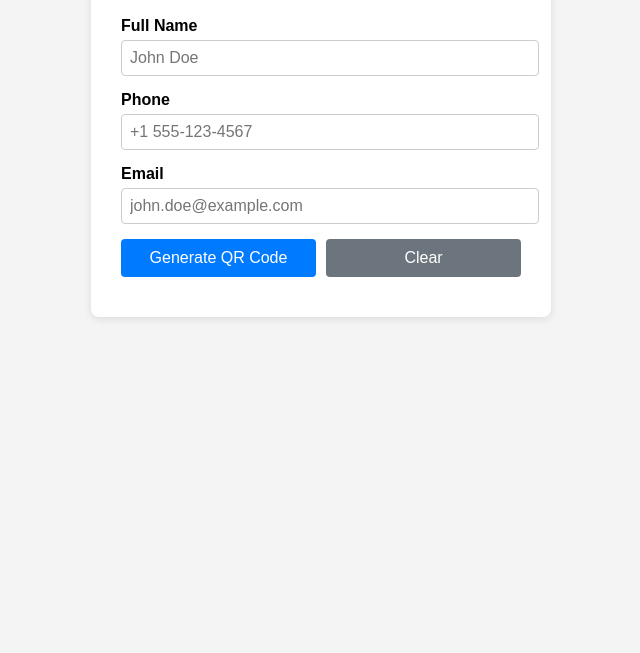
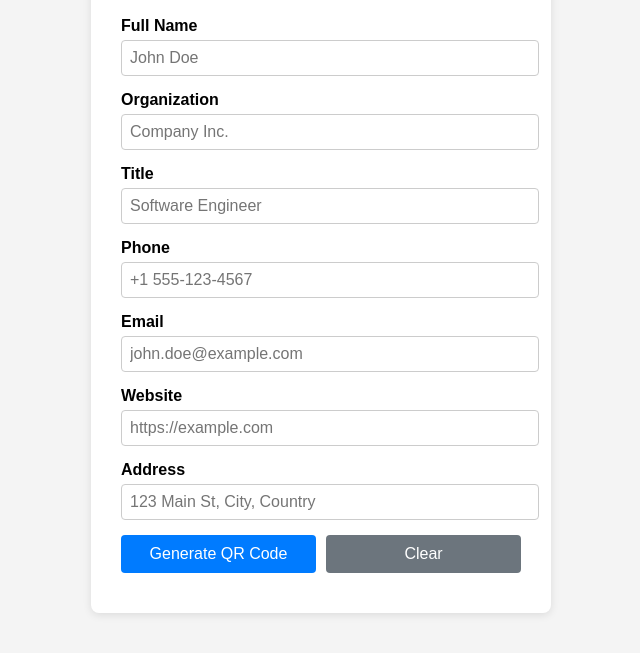
Before and after one commit to securityinfive/QRContactCardGenerator, a plain HTML site: page index.html in a window 1280 px wide. Shown: the part 95-748 px from the top of the page, without its empty margins (319-959 px from the left). Drawn offline with Linux system fonts and the light colour scheme.

Commit message:
Update index.html
Added additional attributes

```diff
--- a/index.html
+++ b/index.html
@@ -84,12 +84,28 @@
         <input type="text" id="fullname" placeholder="John Doe" required />
       </div>
       <div class="form-group">
+        <label for="org">Organization</label>
+        <input type="text" id="org" placeholder="Company Inc." />
+      </div>
+      <div class="form-group">
+        <label for="title">Title</label>
+        <input type="text" id="title" placeholder="Software Engineer" />
+      </div>
+      <div class="form-group">
         <label for="phone">Phone</label>
         <input type="tel" id="phone" placeholder="+1 555-123-4567" />
       </div>
       <div class="form-group">
         <label for="email">Email</label>
         <input type="email" id="email" placeholder="john.doe@example.com" />
+      </div>
+      <div class="form-group">
+        <label for="url">Website</label>
+        <input type="url" id="url" placeholder="https://example.com" />
+      </div>
+      <div class="form-group">
+        <label for="address">Address</label>
+        <input type="text" id="address" placeholder="123 Main St, City, Country" />
       </div>
       <div class="button-group">
         <button type="submit">Generate QR Code</button>
@@ -103,17 +119,27 @@
   <script>
     const form = document.getElementById('vcard-form');
     const qrContainer = document.getElementById('qrcode');
+
     form.addEventListener('submit', function(e) {
       e.preventDefault();
       const fullname = document.getElementById('fullname').value.trim();
+      const org = document.getElementById('org').value.trim();
+      const jobTitle = document.getElementById('title').value.trim();
       const phone = document.getElementById('phone').value.trim();
       const email = document.getElementById('email').value.trim();
+      const url = document.getElementById('url').value.trim();
+      const address = document.getElementById('address').value.trim();
+
       const vCardLines = [
         'BEGIN:VCARD',
         'VERSION:3.0',
         `FN:${fullname}`,
+        org ? `ORG:${org}` : '',
+        jobTitle ? `TITLE:${jobTitle}` : '',
         phone ? `TEL:${phone}` : '',
         email ? `EMAIL:${email}` : '',
+        url ? `URL:${url}` : '',
+        address ? `ADR:${address}` : '',
         'END:VCARD'
       ].filter(Boolean).join('\n');
 
```
